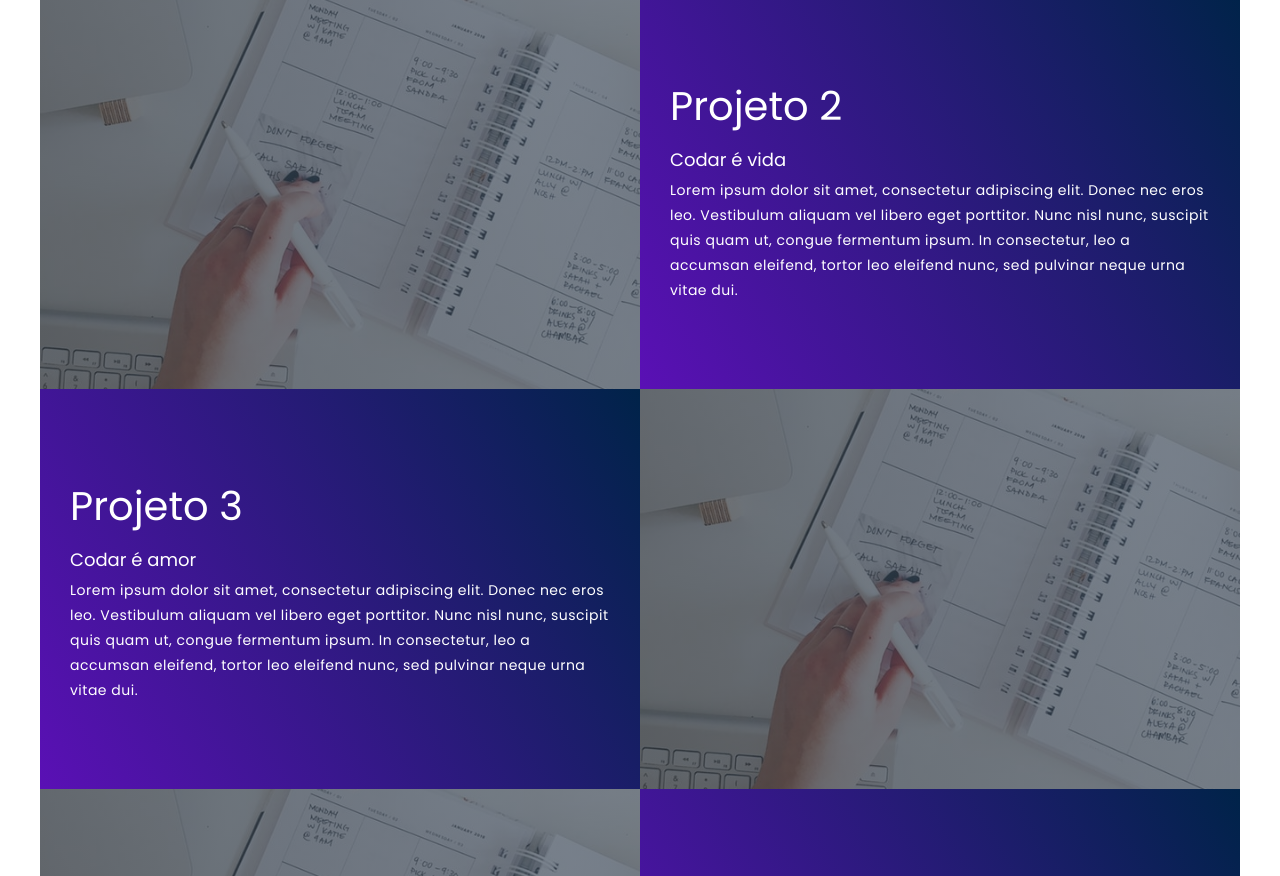
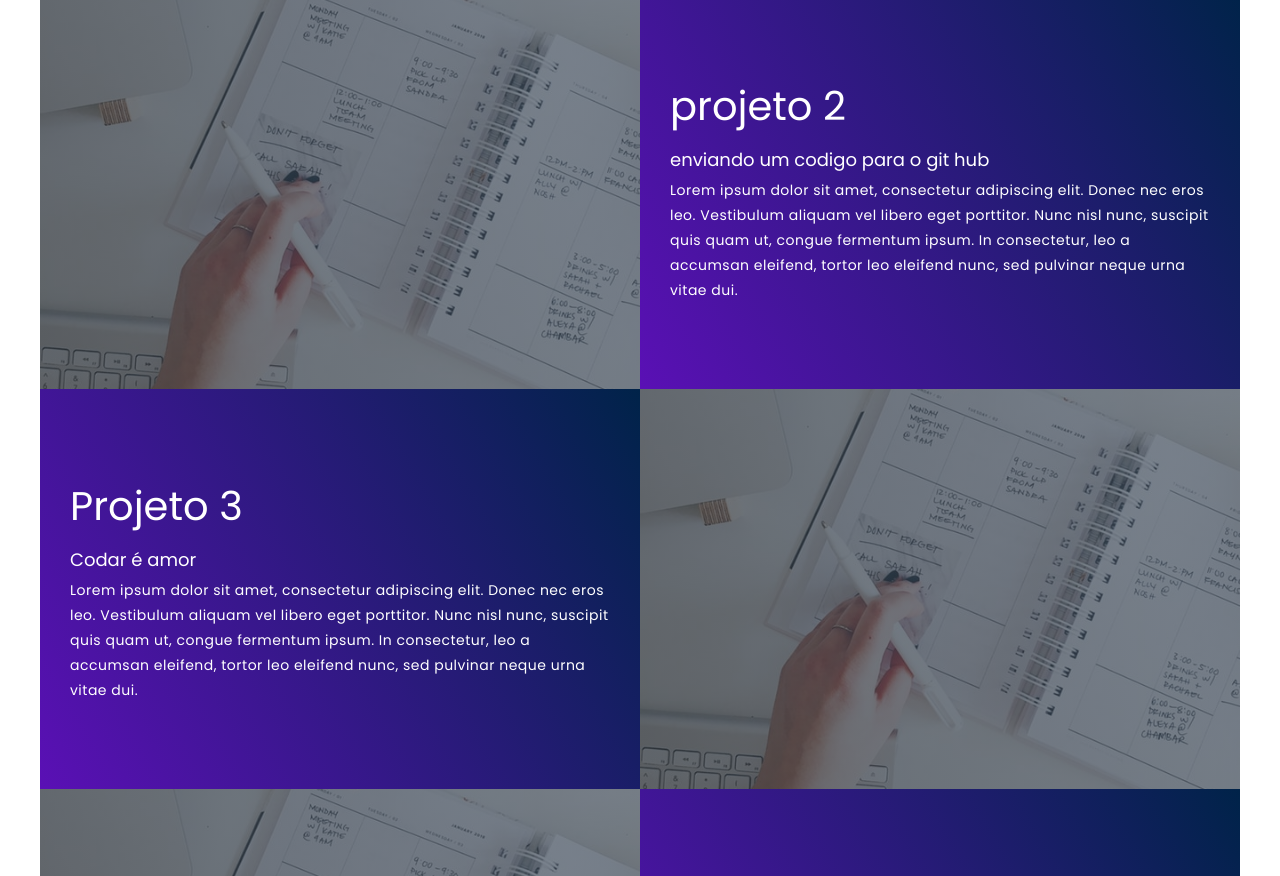
Before and after one commit to Leone-custodio/portifolio-leone, a plain HTML site: page index.html in a window 1280 px wide. Shown: the part 1586-2462 px from the top of the page. Drawn offline with Linux system fonts and the light colour scheme.

Commit message:
update project 2 description

```diff
--- a/index.html
+++ b/index.html
@@ -41,8 +41,8 @@
                 </div>
                 <div class="project-item">
                     <div class="project-info">
-                        <h1>Projeto 2</h1>
-                        <h2>Codar é vida</h2>
+                        <h1>projeto 2</h1>
+                        <h2>enviando um codigo para o git hub</h2>
                         <p>Lorem ipsum dolor sit amet, consectetur adipiscing elit. Donec nec eros leo. Vestibulum
                             aliquam vel libero eget porttitor. Nunc nisl nunc, suscipit quis quam ut, congue fermentum
                             ipsum. In consectetur, leo a accumsan eleifend, tortor leo eleifend nunc, sed pulvinar neque
```
